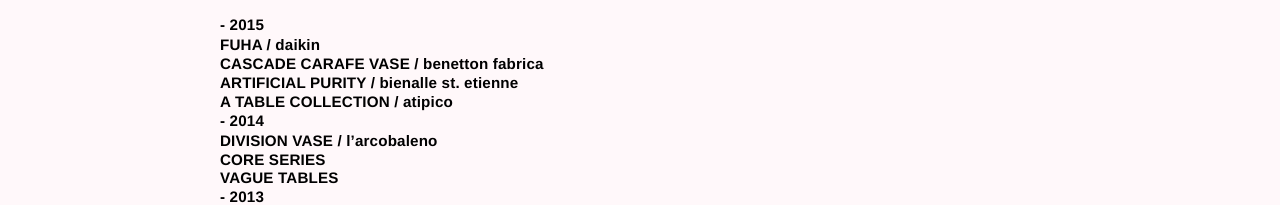
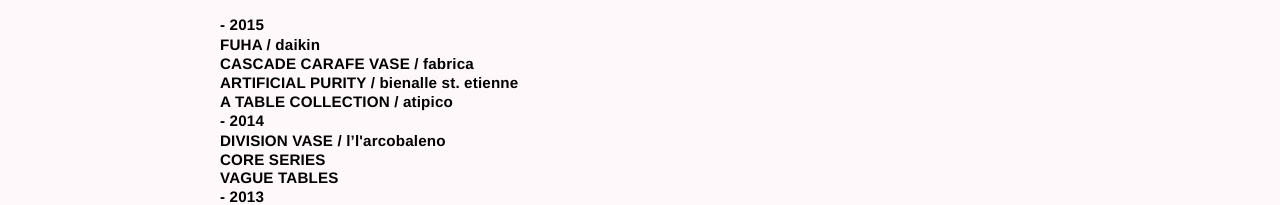
Before and after one commit to Rascal-Pascal/rascal-pascal.github.io, a plain HTML site: page index.html in a window 1280 px wide. Shown: the part 176-381 px from the top of the page. Drawn offline with Linux system fonts and the light colour scheme; a script that the page names is missing.

Commit message:
l'arcobaleno

```diff
--- a/index.html
+++ b/index.html
@@ -64,7 +64,7 @@
     <dd>
       <ul>
         <li><a href="projects/fuha.html" class="proj-fuha"><strong>Fuha</strong> / daikin</a></li>
-        <li><a href="projects/cascade.html" class="proj-cascade"><strong>Cascade Carafe Vase</strong> / benetton fabrica</a></li>
+        <li><a href="projects/cascade.html" class="proj-cascade"><strong>Cascade Carafe Vase</strong> / fabrica</a></li>
         <li><a href="projects/artificialpurity.html" class="proj-artificialpurity"><strong>Artificial Purity</strong> / bienalle st. etienne</a></li>
         <li><a href="projects/atable.html" class="proj-atable"><strong>A Table Collection</strong> / atipico</a></li>
       </ul>
@@ -73,7 +73,7 @@
     <dt class="open">2014</dt>
     <dd>
       <ul>
-        <li><a href="projects/division.html" class="proj-division"><strong>Division Vase</strong> / l&#8217;arcobaleno</a></li>
+        <li><a href="projects/division.html" class="proj-division"><strong>Division Vase</strong> / l&#8217;l'arcobaleno</a></li>
         <li><a href="projects/core.html" class="proj-core"><strong>Core Series</strong></a></li>
         <li><a href="projects/vague.html" class="proj-vague"><strong>Vague Tables</strong></a></li>
       </ul>
```
